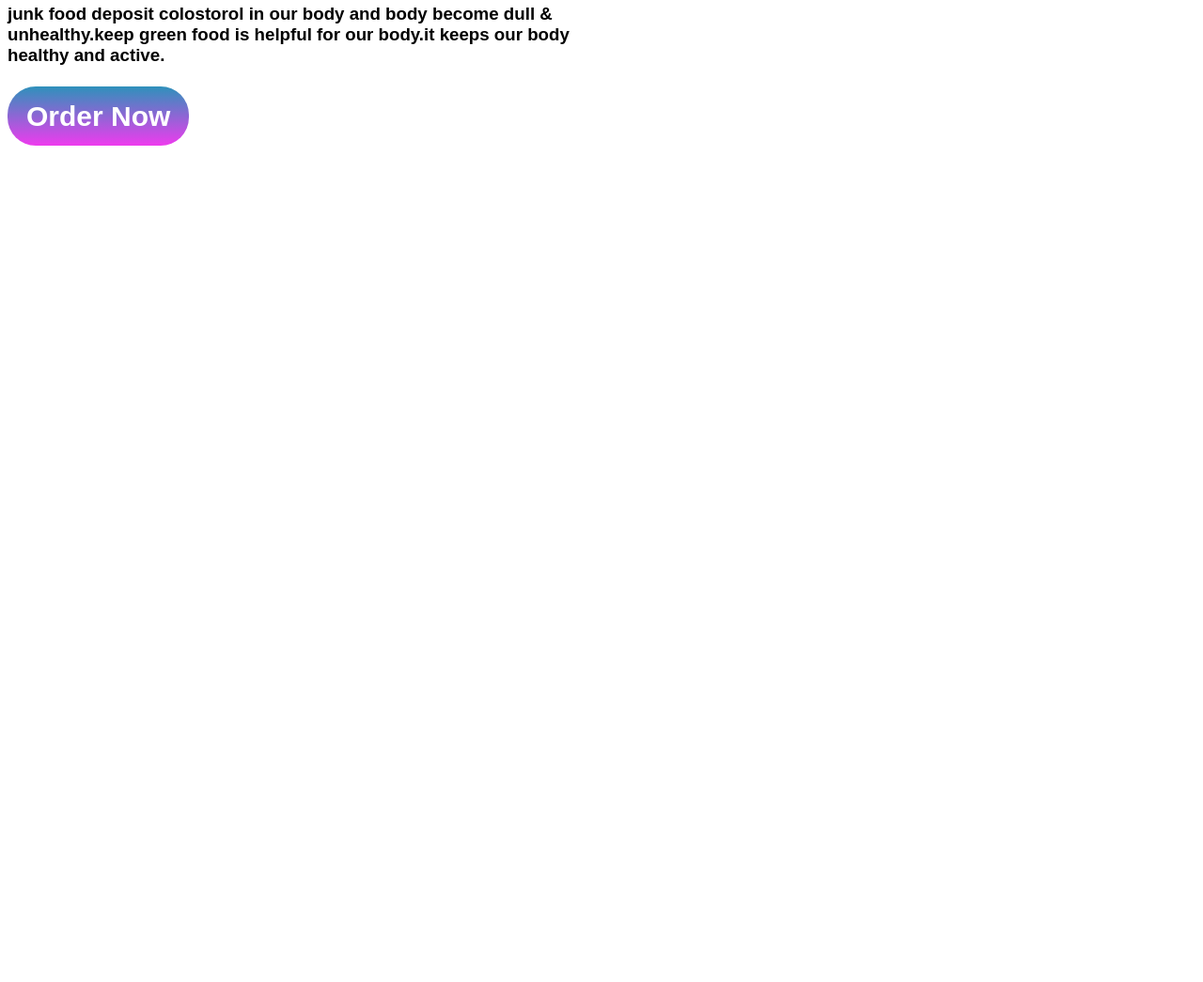
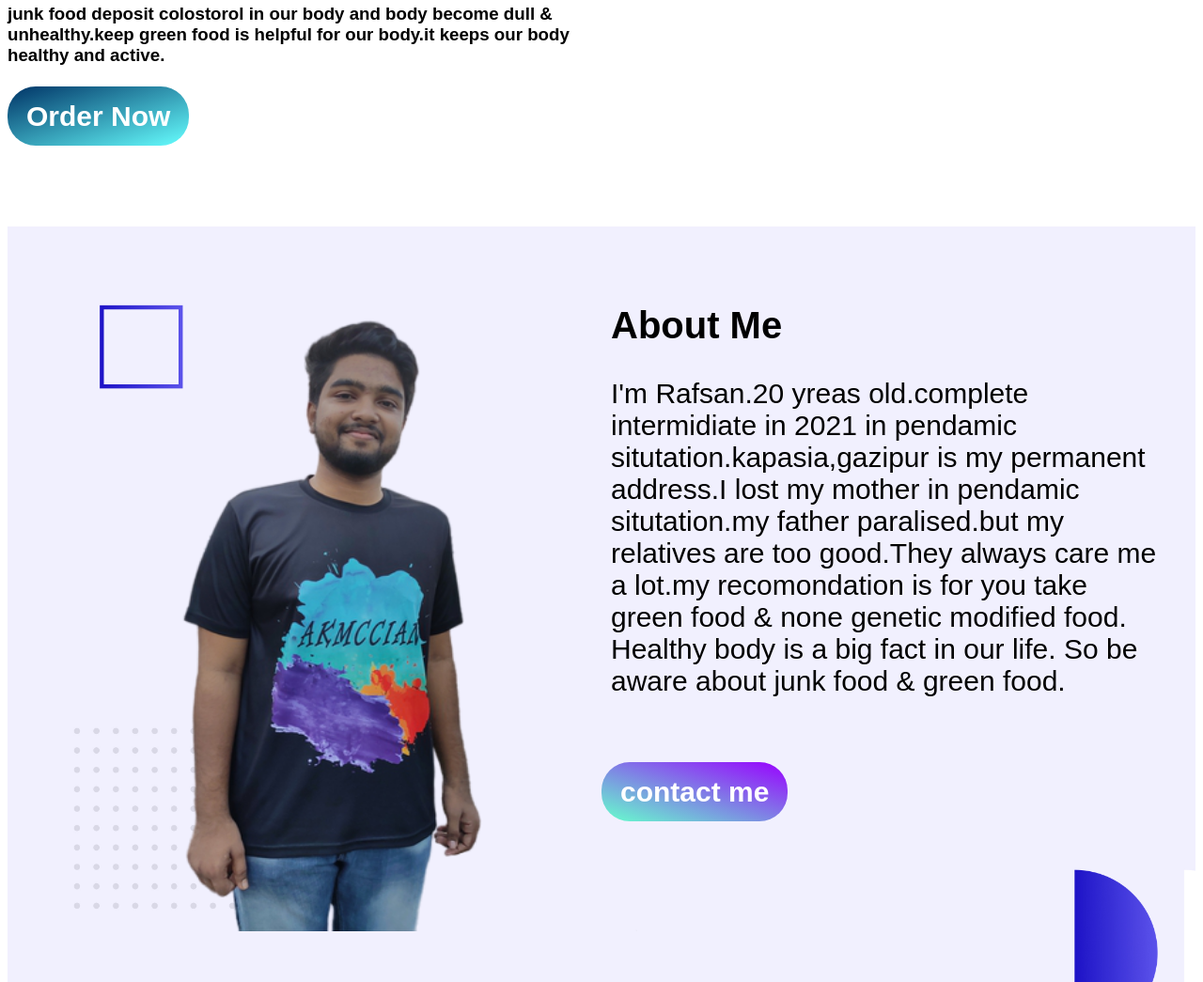
Before and after one commit to Rafsan41/assingment1, a plain HTML site: page index.html in a window 1280 px wide. Shown: the part 505-1550 px from the top of the page at 94% size. Before the commit the page ends 800 px from the top, so only its background shows below. Drawn offline with Linux system fonts and the light colour scheme; a web font is replaced by a local one.

Commit message:
second section added

```diff
--- a/index.html
+++ b/index.html
@@ -23,12 +23,17 @@
                 <img src="images/fstpic.png" alt="">
             </div>
         </div>
-
     </section>
-    <section>
-        <div>
-            <div></div>
-            <div></div>
+    <section class="middel">
+        <div class="flexible-container">
+            <div class="half2">
+                <img src="images/rafsan.png" alt="">
+            </div>
+            <div class="half2">
+                <h1>About Me</h1>
+                <p>I'm Rafsan.20 yreas old.complete intermidiate in 2021 in pendamic situtation.kapasia,gazipur is my permanent address.I lost my mother in pendamic situtation.my father paralised.but my relatives are too good.They always care me a lot.my recomondation is for you take green food & none genetic modified food. Healthy body is a big fact in our life. So be aware about junk food & green food.  </p><br><br><br>
+                <a target="_blank" class="contact-button" href="https://web.facebook.com/profile.php?id=100011286641631"> contact me</a>
+            </div>
         </div>
 
     </section>
--- a/style.css
+++ b/style.css
@@ -24,7 +24,7 @@ body{
 }
 .order-button{
     text-decoration: none;
-    background-image: linear-gradient(#2e91bb, #ee3bee);
+    background: linear-gradient(to bottom right, #003366 0%, #66ffff 100%);
     color:white;
     font-weight: 800;
     font-size: 30px;
@@ -34,3 +34,43 @@ body{
     padding-bottom: 15px;
     border-radius:30px;
 }
+.half2{
+    width: 50%;
+    margin-bottom: 50px;
+ }
+
+.half2 img{
+    width: 600px;
+    height: 750px;
+    margin-left: 30px;
+    margin-right:50px;
+    margin-top: 0%;
+    padding-left: 40px;
+}
+.half2 p{
+    font-size: 30px;
+    padding-left:10px ;
+    padding-right:40px ;
+}
+.half2 h1{
+    font-size:40px ;
+    padding-top: 50px;
+    padding-left: 10px;
+
+}
+.middel{
+    background-image:url(images/Frame\ 56.jpg) ;
+    background-repeat: no-repeat;
+    background-size: cover;
+}
+.contact-button{
+    text-decoration: none;
+    background: linear-gradient(to bottom left, #9900ff 0%, #66ffcc 100%);
+    color:white;
+    font-weight: 800;
+    font-size: 30px;
+    padding-left: 20px;
+    padding-right: 20px;
+    padding-top: 15px;
+    padding-bottom: 15px;
+    border-radius:30px;
```
